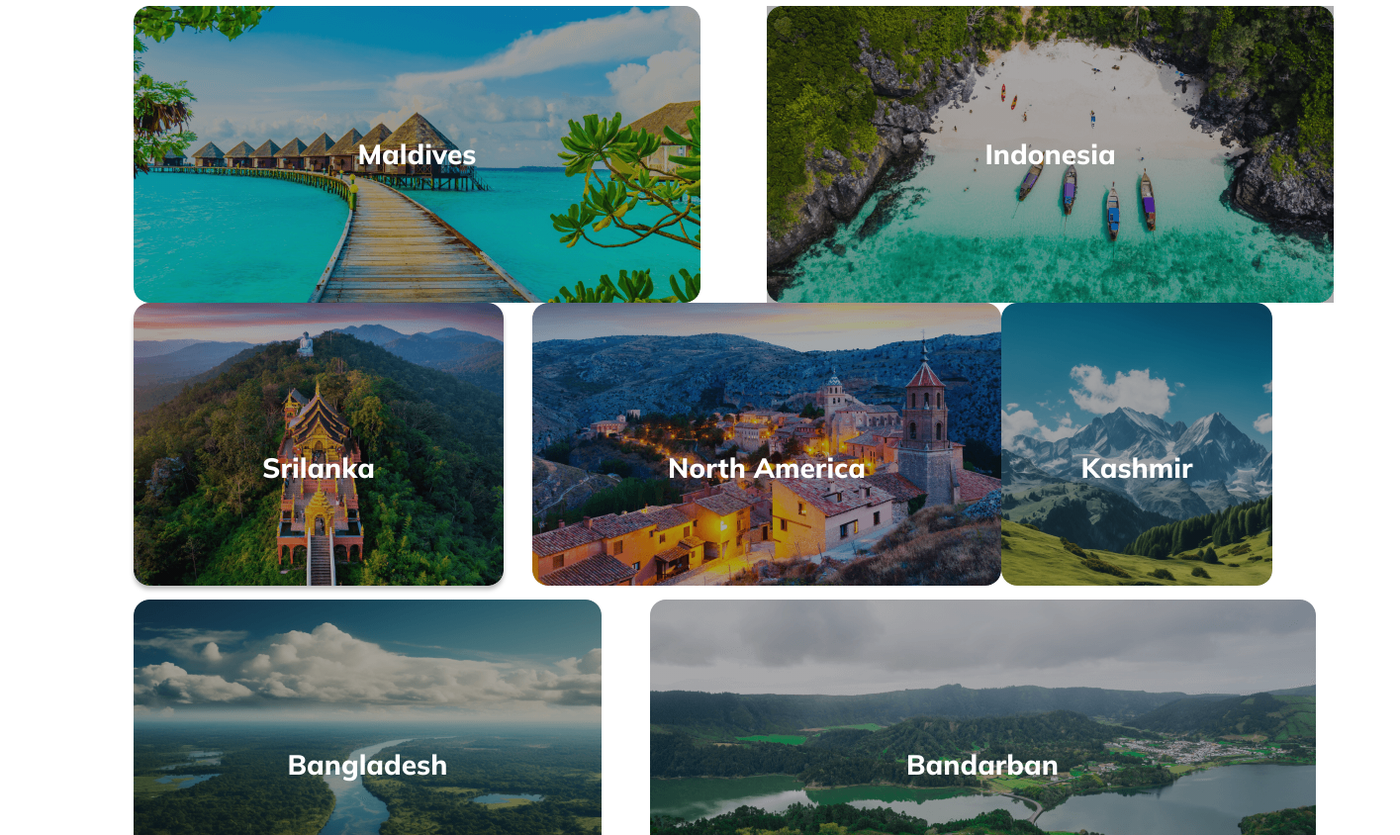
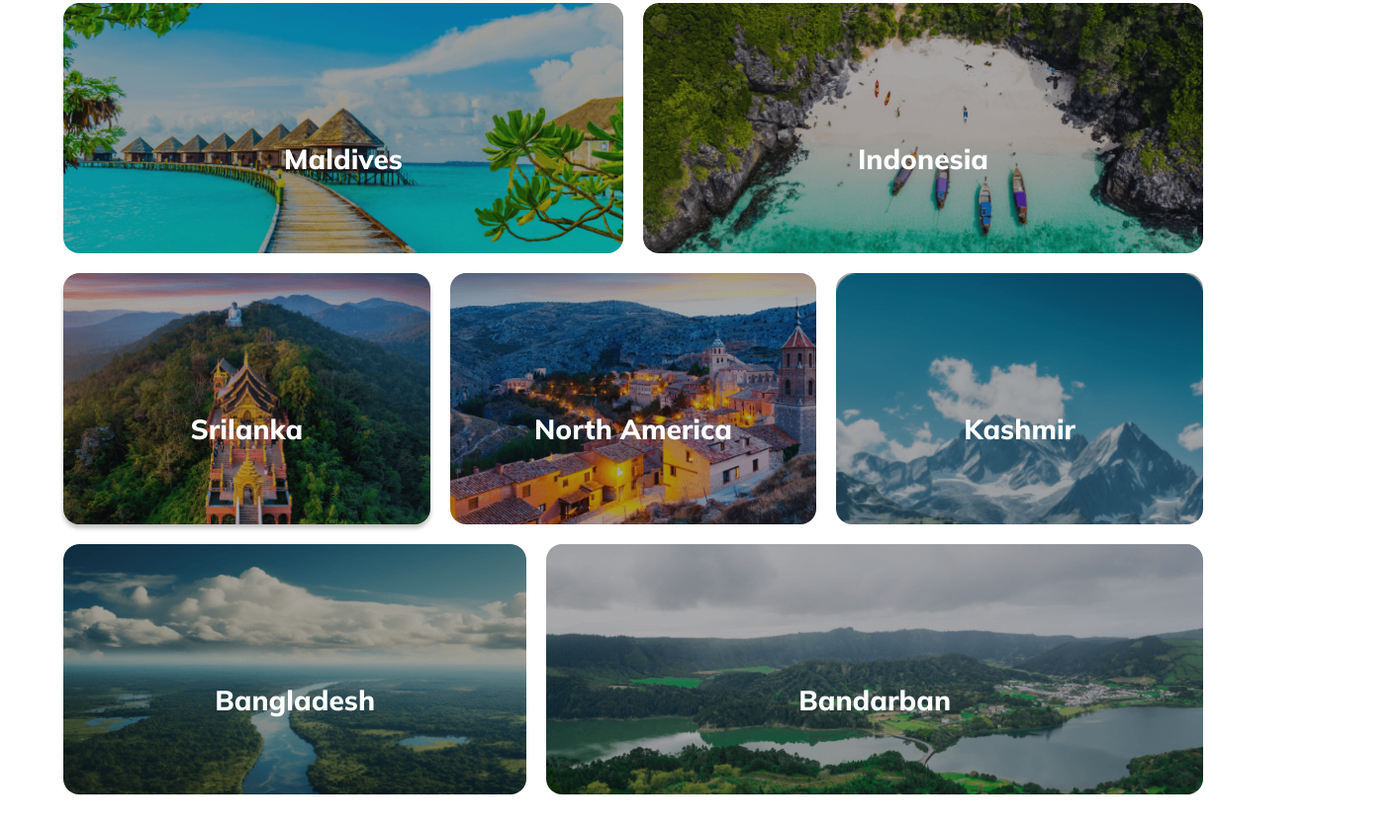
Before and after one commit to Coeditor5852/ValorVista-Travels, a plain HTML site: page index.html in a window 1280 px wide. Shown: the part 1956-2800 px from the top of the page at 99% size, 1415 px wide, since content can reach past the window. Drawn offline with Linux system fonts and the light colour scheme.

```diff
--- a/styles/style.css
+++ b/styles/style.css
@@ -6,6 +6,7 @@
     padding: 0;
     width: auto;
     margin: 0;
+    box-sizing: border-box;
 }
 
 .heading {
@@ -240,141 +241,83 @@
     margin-bottom: 48px;
 }
 
-.destination-container-img {
-    display: grid;
-    grid-template-columns: repeat(12, 1fr);
-    grid-template-rows: repeat(3, 1fr);
-    width: 100%;
-    height: 100%;
-    margin-left: 135px;
-    margin-right: 135px;
-}
-
-.destination-container-img img {
-    width: 100%;
-    object-fit: cover;
-    object-position: center;
-    box-sizing: border-box;
-    height: 100%;
-}
-
-.grid-item-1 {
-    grid-column: 1/span 6;
-    width: 573px;
-    height: 300px;
-    border-radius: 16px;
-    background: linear-gradient(0deg, rgba(19, 19, 24, 0.20) 0%, rgba(19, 19, 24, 0.20) 100%), url('../images/Rectangle\ 5.png'), lightgray 50%;
-    background-size: cover;
-    background-repeat: no-repeat;
-}
-
-.grid-item-1>h3 {
-    color: #FFF;
-    text-align: center;
-    font-size: 28px;
-    font-weight: 800;
-    margin-top: 132px;
-}
-
-.grid-item-2 {
-    grid-column: 7/span 6;
-    background: linear-gradient(0deg, rgba(19, 19, 24, 0.20) 0%, rgba(19, 19, 24, 0.20) 100%), url('../images/Rectangle\ 8.png'), lightgray -101px -108.075px / 135.253% 172.05% no-repeat;
-    width: 573px;
-    height: 300px;
-}
-
-.grid-item-2>h3 {
-    color: #FFF;
-    text-align: center;
-    font-size: 28px;
-    font-weight: 800;
-    margin-top: 132px;
-}
-
-.grid-item-3 {
-    grid-column: 1/span 4;
-    border-radius: 16px;
-    background: linear-gradient(0deg, rgba(19, 19, 24, 0.20) 0%, rgba(19, 19, 24, 0.20) 100%), url('../images/Rectangle\ 6.png'), lightgray 50% / cover no-repeat;
-    box-shadow: 0px 4px 4px 0px rgba(0, 0, 0, 0.25);
-    width: 374px;
-    height: 286px;
-}
-
-.grid-item-3>h3 {
+.destination-container-img h3{
     color: #FFF;
     text-align: center;
     font-family: Mulish;
     font-size: 28px;
     font-weight: 800;
-    margin-top: 149px;
+    margin-top: 140px;
+}
+
+.destination-container-img {
+    display: grid;
+    grid-template-columns: repeat(12, 1fr);
+    grid-template-rows: repeat(3, 1fr);
+    width: 90%;
+    height: 100vh;
+    margin: 0 auto;
+    gap: 20px;
+}
+
+.grid-item-1 {
+    grid-column: 1/span 6;
+    grid-row: 1/span 1;
+    border-radius: 16px;
+    background: linear-gradient(0deg, rgba(19, 19, 24, 0.20) 0%, rgba(19, 19, 24, 0.20) 100%), url('../images/Rectangle\ 5.png'), lightgray 50%;
+    background-repeat: no-repeat;
+    background-size: cover;
+}
+
+.grid-item-2 {
+    grid-column: 7/span 6;
+    background: linear-gradient(0deg, rgba(19, 19, 24, 0.20) 0%, rgba(19, 19, 24, 0.20) 100%), url('../images/Rectangle\ 8.png'), lightgray -101px -108.075px / 135.253% 172.05%;
+    background-repeat: no-repeat;
+    background-size: cover;
+    grid-row: 1/span 1;
+    border-radius: 16px;
+}
+
+.grid-item-3 {
+    grid-column: 1/span 4;
+    grid-row: 2/span 1;
+    border-radius: 16px;
+    background: linear-gradient(0deg, rgba(19, 19, 24, 0.20) 0%, rgba(19, 19, 24, 0.20) 100%), url('../images/Rectangle\ 6.png'), lightgray 50%;
+    box-shadow: 0px 4px 4px 0px rgba(0, 0, 0, 0.25);
+    background-repeat: no-repeat;
+    background-size: cover;
 }
 
 .grid-item-4 {
     grid-column: 5/span 4;
     border-radius: 16px;
-    background: linear-gradient(0deg, rgba(19, 19, 24, 0.20) 0%, rgba(19, 19, 24, 0.20) 100%), url('../images/Rectangle\ 7.png'), lightgray 50% / cover no-repeat;
-    width: 474px;
-    height: 286px;
-}
-
-.grid-item-4>h3 {
-    color: #FFF;
-    text-align: center;
-    font-family: Mulish;
-    font-size: 28px;
-    font-weight: 800;
-    margin-top: 149px;
+    background: linear-gradient(0deg, rgba(19, 19, 24, 0.20) 0%, rgba(19, 19, 24, 0.20) 100%), url('../images/Rectangle\ 7.png'), lightgray 50%;
+    background-repeat: no-repeat;
+    background-size: cover;
 }
 
 .grid-item-5 {
     grid-column: 9/span 4;
     border-radius: 16px;
-    background: linear-gradient(0deg, rgba(19, 19, 24, 0.20) 0%, rgba(19, 19, 24, 0.20) 100%), url('../images/Rectangle\ 9.png'), lightgray 50% / cover no-repeat;
-    width: 274px;
-    height: 286px;
-}
-
-.grid-item-5>h3 {
-    color: #FFF;
-    text-align: center;
-    font-family: Mulish;
-    font-size: 28px;
-    font-weight: 800;
-    margin-top: 149px;
+    background: linear-gradient(0deg, rgba(19, 19, 24, 0.20) 0%, rgba(19, 19, 24, 0.20) 100%), url('../images/Rectangle\ 9.png'), lightgray 50%;
+    background-repeat: no-repeat;
+    background-size: cover;
 }
 
 .grid-item-6 {
     grid-column: 1/span 5;
     border-radius: 16px;
-    background: linear-gradient(0deg, rgba(19, 19, 24, 0.20) 0%, rgba(19, 19, 24, 0.20) 100%), url('../images/Rectangle\ 11.png'), lightgray 50% / cover no-repeat;
-    width: 473px;
-    height: 300px;
-}
-
-.grid-item-6>h3 {
-    color: #FFF;
-    text-align: center;
-    font-family: Mulish;
-    font-size: 28px;
-    font-weight: 800;
-    margin-top: 149px;
+    background: linear-gradient(0deg, rgba(19, 19, 24, 0.20) 0%, rgba(19, 19, 24, 0.20) 100%), url('../images/Rectangle\ 11.png'), lightgray 50%;
+    background-repeat: no-repeat;
+    background-size: cover;
 }
 
 .grid-item-7 {
     grid-column: 6/span 7;
     border-radius: 16px;
-    background: linear-gradient(0deg, rgba(19, 19, 24, 0.20) 0%, rgba(19, 19, 24, 0.20) 100%), url('../images/Rectangle\ 10.png'), lightgray 50% / cover no-repeat;
-    width: 673px;
-    height: 300px;
-}
-
-.grid-item-7>h3 {
-    color: #FFF;
-    text-align: center;
-    font-family: Mulish;
-    font-size: 28px;
-    font-weight: 800;
-    margin-top: 149px;
+    background: linear-gradient(0deg, rgba(19, 19, 24, 0.20) 0%, rgba(19, 19, 24, 0.20) 100%), url('../images/Rectangle\ 10.png'), lightgray 50%;
+    background-repeat: no-repeat;
+    background-size: cover;
 }
 
 /* choose us styles */
@@ -604,7 +547,7 @@
         margin-right: 4px;
     }
 
-    .banner-container{
+    .banner-container {
         display: flex;
         width: 287px;
         padding: 16px;
@@ -612,11 +555,42 @@
         align-items: flex-start;
         gap: 16px;
     }
-    .banner{
+
+    .banner {
         display: flex;
         flex-direction: column;
         align-items: flex-start;
         gap: 16px;
+    }
+
+    .heading {
+        text-align: left;
+        font-size: 20px;
+        font-weight: 800;
+    }
+    .popular-section{
+        display: flex;
+        flex-direction: column;
+        align-items: flex-start;
+        width: auto;
+    }
+    .popular-container{
+        display: flex;
+        flex-direction: column;
+        align-items: flex-start;
+        margin-left: 2px;
+        width: auto;
+    }
+    .popular-description {
+        width: 335px;
+        color: rgba(19, 19, 24, 0.70);
+        font-family: Mulish;
+        font-size: 14px;
+        font-weight: 400;
+        line-height: 24px;
+        width: auto;
+        padding: 0;
+        margin: 0;
     }
 
 
@@ -625,8 +599,4 @@
 
 
 
-
-
-
-
 }
```
Also changed, not shown: index.html (+1 -2 lines).
